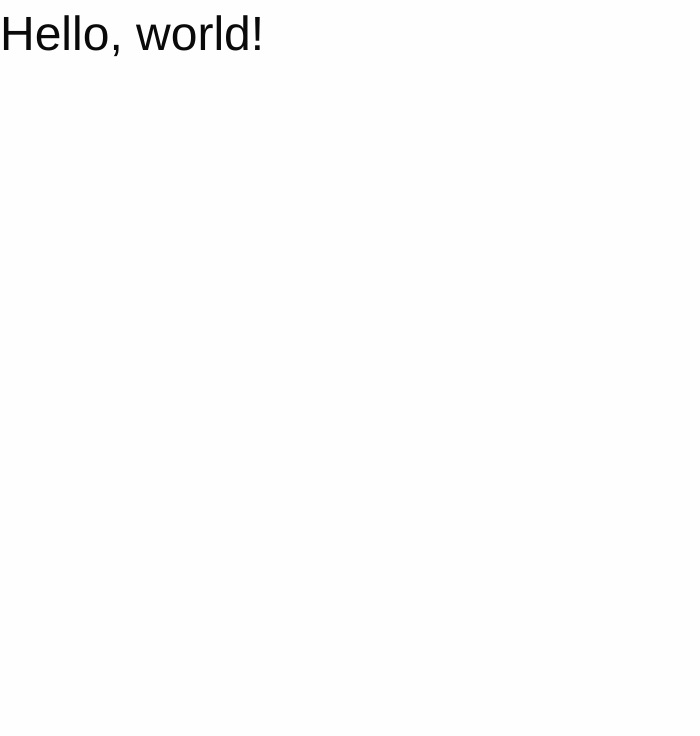
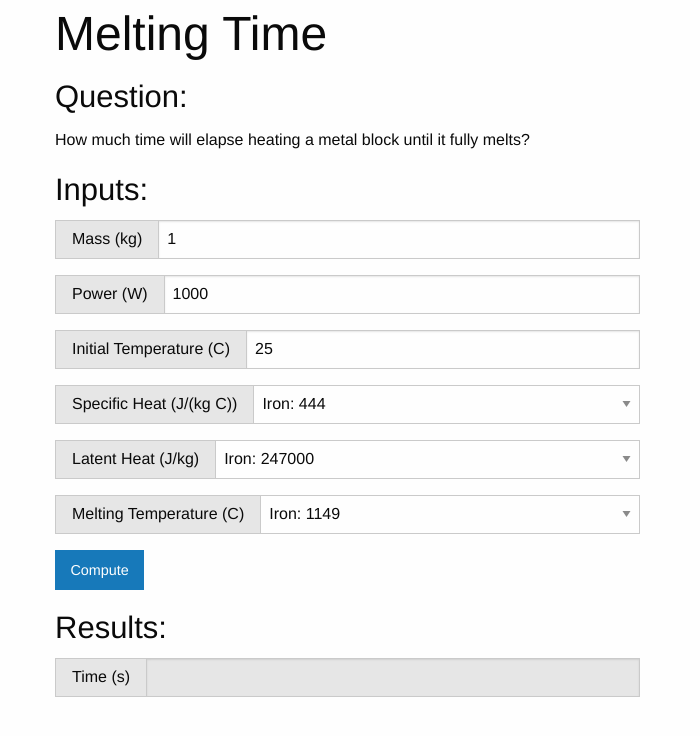
Before and after one commit to kdaquila/Physics_MeltingTime, a website: page src/index.html in a window 1280 px wide. Shown: the whole page, without its empty margins (0-700 px from the left). Drawn offline with nearby package versions, Linux system fonts and the light colour scheme.

Commit message:
Added the content

```diff
--- a/src/index.html
+++ b/src/index.html
@@ -6,15 +6,85 @@
     <meta name="viewport" content="width=device-width, initial-scale=1.0" />
     <title>Foundation Starter Template</title>
     <link rel="stylesheet" href="../node_modules/foundation-sites/dist/css/foundation.min.css">
+    <script src="./index.js"></script>
 </head>
 <body>
-    <h1>Hello, world!</h1>
-
+    <div class="grid-container">
+        <div class="grid-x">
+            <div class="cell">
+                <h1>Melting Time</h1>
+            </div>
+            <div class="cell">
+                <h3>Question:</h3>
+                <p>How much time will elapse heating a metal block until it fully melts?</p>
+            </div>
+            <div class="cell">
+                <h3>Inputs:</h3>
+            </div>
+            <div class="cell medium-6">
+                <div class="input-group">
+                    <span class="input-group-label">Mass (kg)</span>
+                    <input class="input-group-field" id="mass" type="number" value="1" placeholder="Enter a number">
+                </div>
+                <div class="input-group">
+                    <span class="input-group-label">Power (W)</span>
+                    <input class="input-group-field" id="power" type="number" value="1000" placeholder="Enter a number">
+                </div>
+                <div class="input-group">
+                    <span class="input-group-label">Initial Temperature (C)</span>
+                    <input class="input-group-field" id="initialTemp" type="number" value="25" placeholder="Enter a number">
+                </div>
+                <div class="input-group">
+                    <span class="input-group-label">Specific Heat (J/(kg C))</span>
+                    <select class="input-group-field" id="specificHeat">
+                        <option value="444">Iron: 444</option>
+                        <option value="900">Aluminum: 900</option>
+                        <option value="385">Copper: 385</option>
+                        <option value="129">Gold: 129</option>
+                        <option value="240">Silver: 240</option>
+                    </select>
+                </div>
+                <div class="input-group">
+                    <span class="input-group-label">Latent Heat (J/kg)</span>
+                    <select class="input-group-field" id="latentHeat">
+                        <option value="247000">Iron: 247000</option>
+                        <option value="397000">Aluminum: 397000</option>
+                        <option value="209000">Copper: 209000</option>
+                        <option value="63700">Gold: 63700</option>
+                        <option value="105000">Silver: 105000</option>
+                    </select>
+                </div>
+                <div class="input-group">
+                    <span class="input-group-label">Melting Temperature (C)</span>
+                    <select class="input-group-field" id="meltingTemp">
+                        <option value="1149">Iron: 1149</option>
+                        <option value="660">Aluminum: 660</option>
+                        <option value="1084">Copper: 1084</option>
+                        <option value="1063">Gold: 1063</option>
+                        <option value="961">Silver: 961</option>
+                    </select>
+                </div>
+            </div>
+        </div>
+        <div class="grid-x">
+            <div class="cell">
+                <button class="button" onclick="handleCompute()">Compute</button>
+            </div>
+        </div>
+        <div class="grid-x">
+            <div class="cell">
+                <h3>Results:</h3>
+            </div>
+            <div class="cell medium-6">
+                <div class="input-group">
+                    <span class="input-group-label">Time (s)</span>
+                    <input class="input-group-field" id="meltingTime" type="number" readonly>
+                </div>
+            </div>
+        </div>
+    </div>
     <script src="../node_modules/jquery/dist/jquery.min.js"></script>
     <script src="../node_modules/what-input/dist/what-input.min.js"></script>
     <script src="../node_modules/foundation-sites/dist/js/foundation.min.js"></script>
-    <script>
-        $(document).foundation();
-    </script>
 </body>
 </html>
--- /dev/null
+++ b/src/index.js
@@ -0,0 +1,16 @@
+function computeTime(m, P, c, L, tm, ti) {
+    return (m/P)*(c*(tm - ti) + L);
+}
+
+function handleCompute() {
+    let m = parseFloat(document.getElementById("mass").value);
+    let p = parseFloat(document.getElementById("power").value);
+    let ti = parseFloat(document.getElementById("initialTemp").value);
+    let c = parseFloat(document.getElementById("specificHeat").value);
+    let L = parseFloat(document.getElementById("latentHeat").value);
+    let tm = parseFloat(document.getElementById("meltingTemp").value);
+
+    let time = computeTime(m, p, c, L, tm, ti);
+
+    document.getElementById("meltingTime").value = time.toFixed(2);
+}
```
